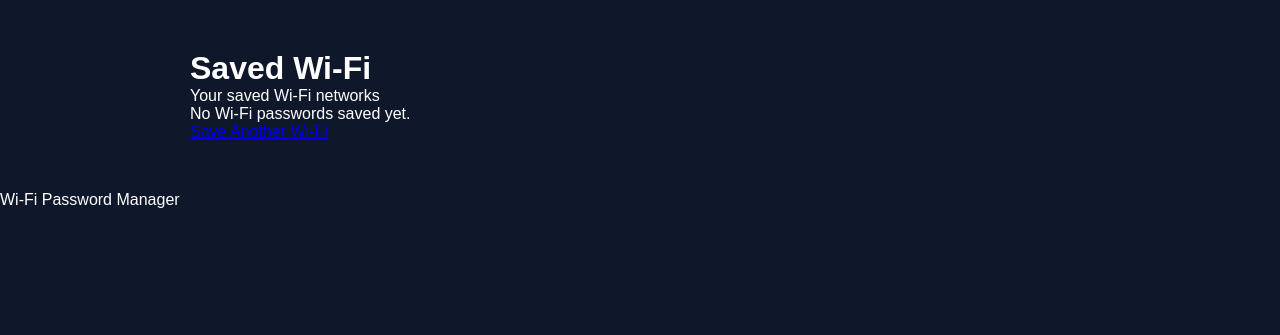
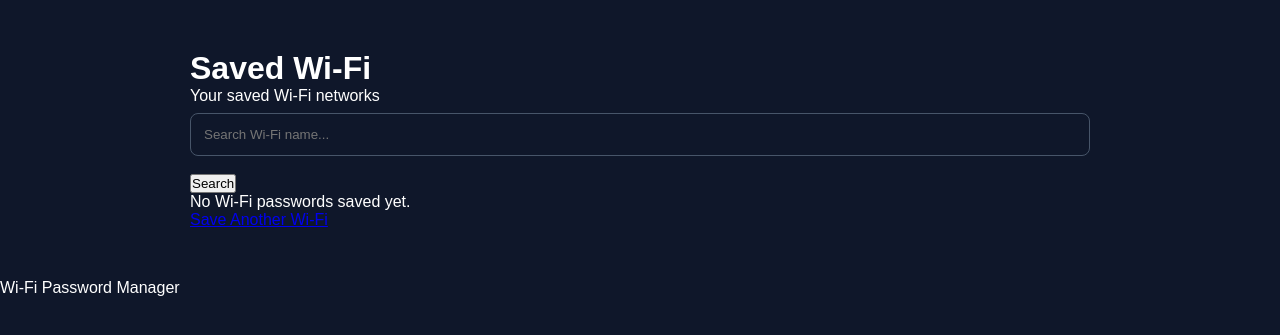
Before and after one commit to princenwiidumtech/wifi-password-manager, a Flask app: page /view in a window 1280 px wide. Shown: the part 86-421 px from the top of the page. Run offline with Flask 3, Linux system fonts and the light colour scheme; data that the repository does not hold is empty.

Commit message:
Add search form to view saved Wi-Fi networks
Added a search form to filter saved Wi-Fi networks.

```diff
--- a/templates/view.html
+++ b/templates/view.html
@@ -27,6 +27,19 @@
 
     <p class="subtitle">Your saved Wi-Fi networks</p>
 
+    <form class="search-form" method="GET" action="/view">
+
+    <input
+        type="text"
+        name="search"
+        placeholder="Search Wi-Fi name..."
+    >
+
+    <button type="submit">
+        Search
+    </button>
+
+    </form>
 
     {% if wifi_list %}
 
```
